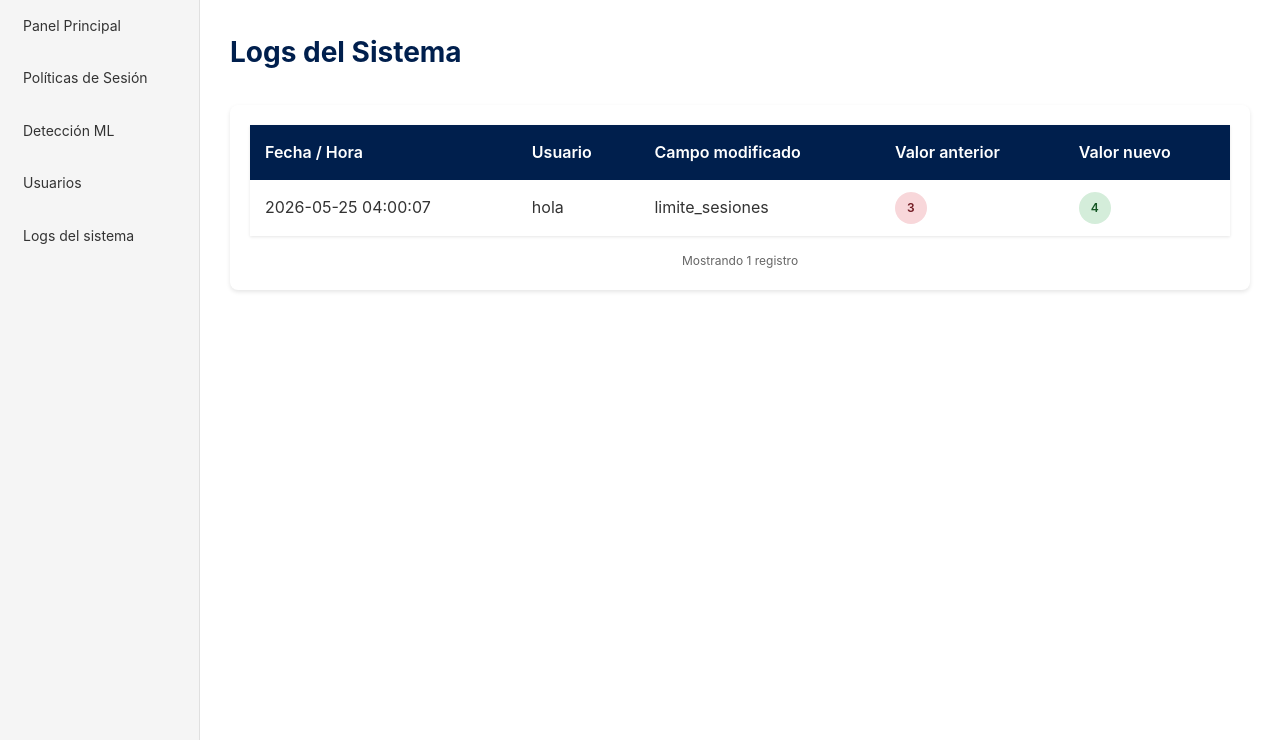
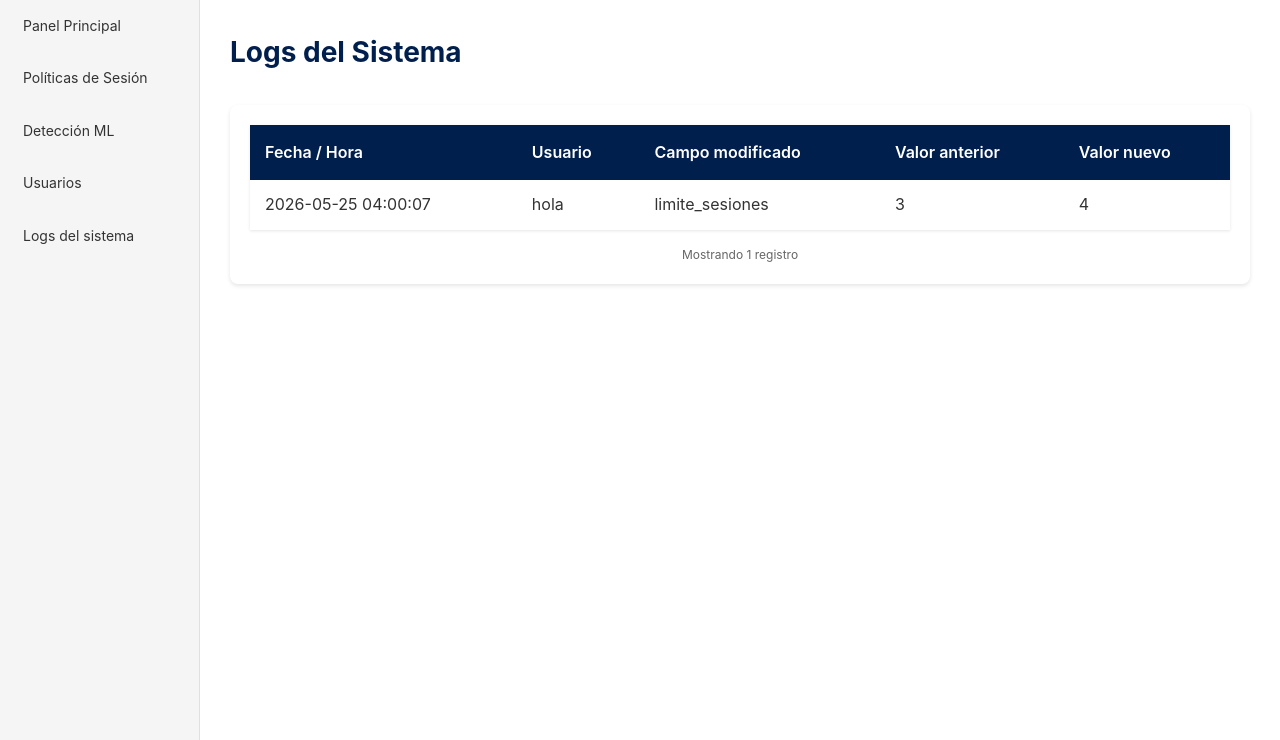
Before and after one commit to Juan-Cuaran/analisis, a Django app: template panel_ti/templates/panel_ti/ver_auditoria.html in a window 1280 px wide. Shown: the part 62-802 px from the top of the page. Run offline with Django 5.2, Linux system fonts and the light colour scheme; the template is opened without the code that fills it: values that come from a table or form of the project are taken from there, others are empty; data comes from the database, SQL or seed files in the repository; both versions use the stored data as it was after the commit.

Commit message:
Arreglando problema logs

```diff
--- a/panel_ti/templates/panel_ti/ver_auditoria.html
+++ b/panel_ti/templates/panel_ti/ver_auditoria.html
@@ -23,8 +23,8 @@
                 <td class="time">{{ auditoria.timestamp|date:"Y-m-d H:i:s" }}</td>
                 <td>{{ auditoria.usuario.username }}</td>
                 <td>{{ auditoria.acciones_modificads }}</td>
-                <td><span class="badge badge-danger">{{ auditoria.valor_anterior }}</span></td>
-                <td><span class="badge badge-success">{{ auditoria.valor_nuevo }}</span></td>
+                <td>{{ auditoria.valor_anterior }}</td>
+                <td>{{ auditoria.valor_nuevo }}</td>
             </tr>
             {% endfor %}
         </tbody>
```
Also changed, not shown: db.sqlite3.
